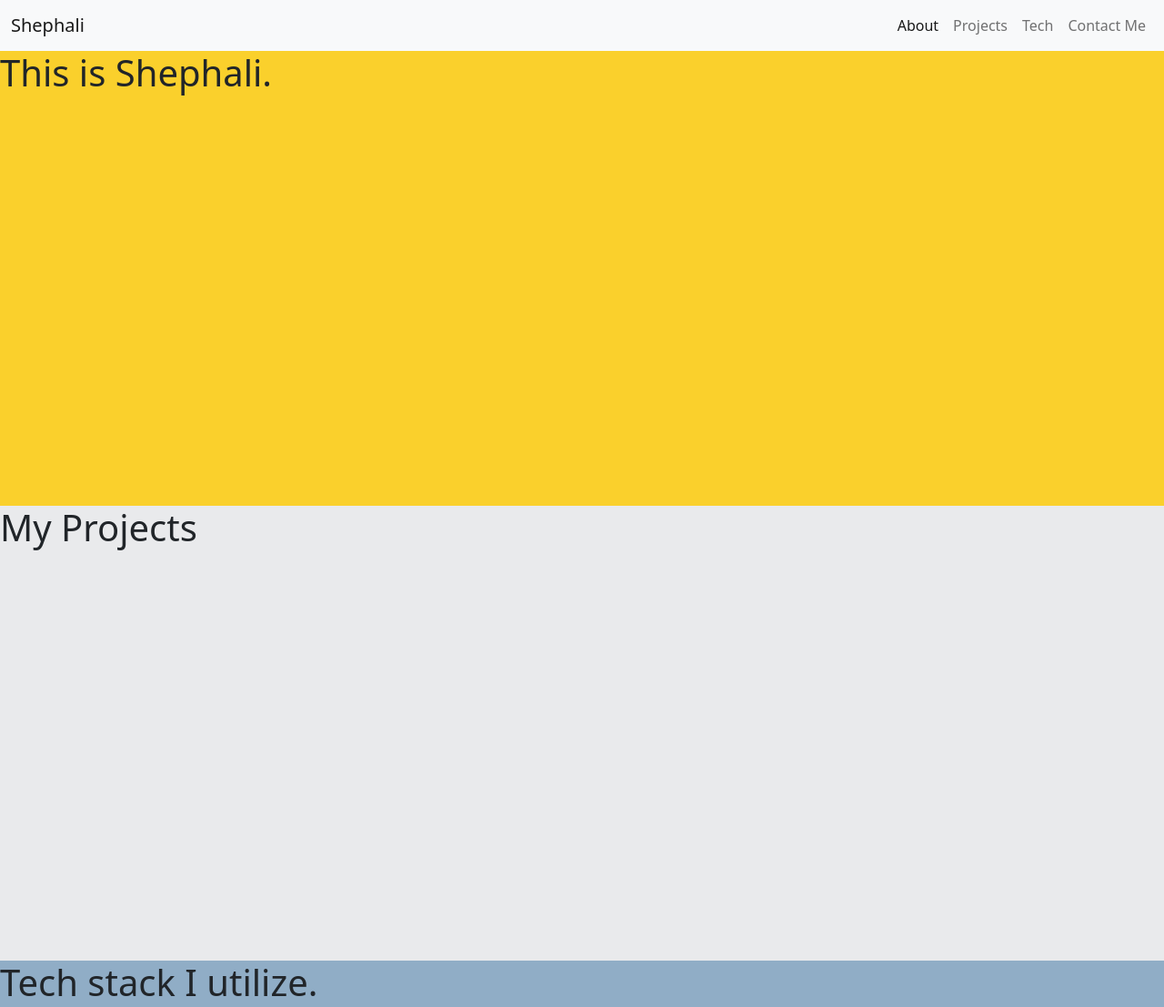
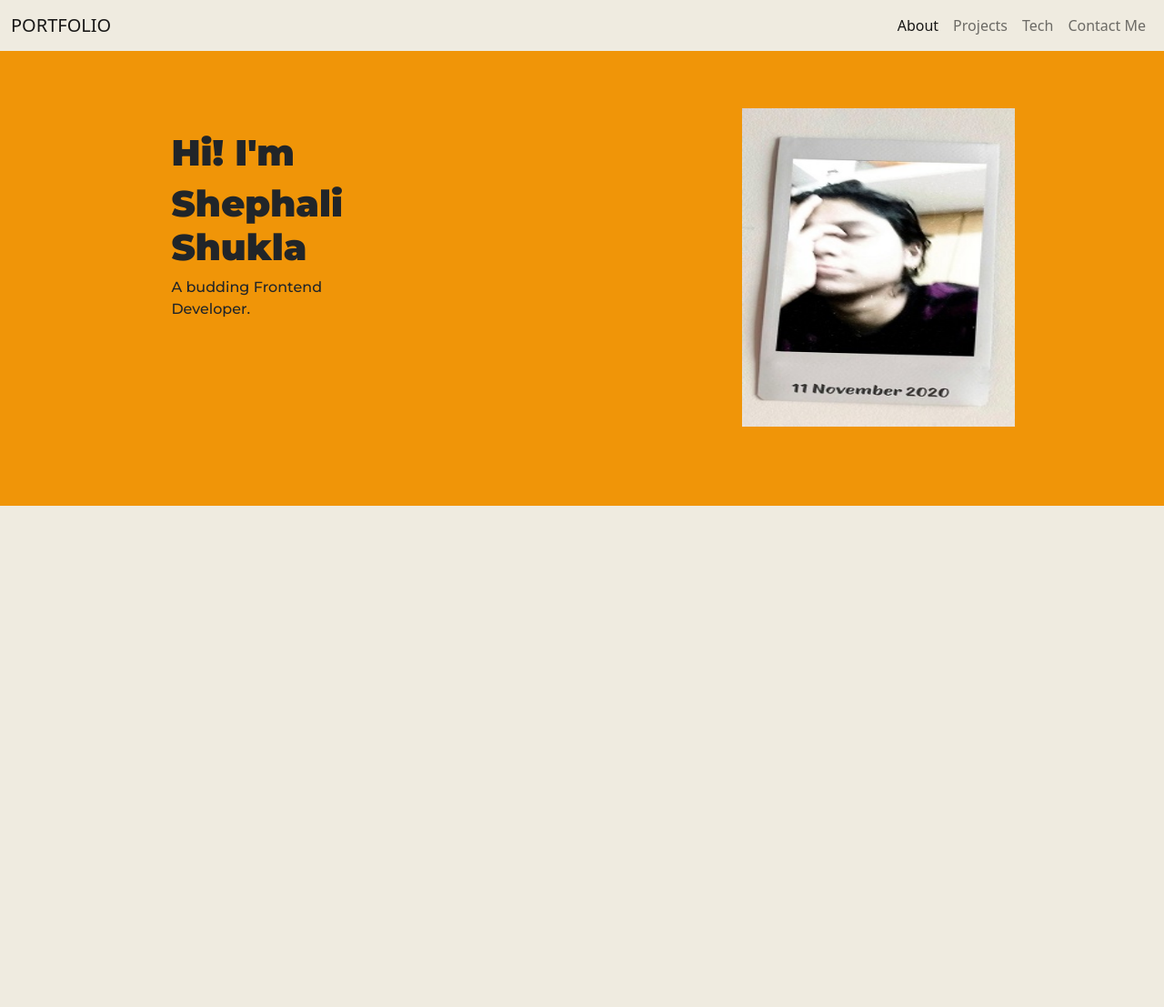
Before and after one commit to shephali-shukla/Portfolio, a plain HTML site: page index.html in a window 1280 px wide. Shown: the top 1107 px of the page at 91% size. After the commit the page ends 800 px from the top, so only its background shows below. Drawn offline with nearby package versions, Linux system fonts and the light colour scheme.

Commit message:
Modified index.html & style.css

```diff
--- a/CSS/style.css
+++ b/CSS/style.css
@@ -1,24 +1,43 @@
+@import url('https://fonts.googleapis.com/css2?family=Caveat:wght@700&family=Montserrat:wght@100;300;400;500;900&display=swap');
 /* Body */
 body{
   background-color: #EFEBE0;
+  font-size: 'Montserrat';
 }
 
+navbar-brand{
+  font-family: 'Montserrat';
+  font-weight: 900;
+}
+
+/* Title */
 #title{
-  background-color: #FAD02C;
+  background-color: #f09508;
+
   height: 500px;
 }
 
-#projects{
-  background-color: #E9EAEC;
-  height: 500px;
+.about{
+  padding: 7% 15%;
 }
 
-#technologies{
-  background-color: #90ADC6;
-  height: 500px;
+.title-text{
+  font-family: 'Montserrat';
+  font-weight: 900;
 }
 
-#contact{
-  background-color: #E9EAEC;
-  height: 200px;
+.title-sub-text{
+  font-family: 'Montserrat';
+  font-weight: 500;
 }
+
+.title-image{
+  padding: 5% 15%;
+  margin: 0 auto;
+}
+
+.Shephali{
+  height: 350px;
+  width: 300px;
+
+}
--- a/index.html
+++ b/index.html
@@ -15,9 +15,9 @@
 <body>
     <!--Navigation-->
     <section id="navigation">
-        <nav class="navbar navbar-expand-lg bg-light">
+        <nav class="navbar navbar-expand-lg">
             <div class="container-fluid">
-              <a class="navbar-brand" href="#">Shephali</a>
+              <a class="navbar-brand" href="#">PORTFOLIO</a>
               <button class="navbar-toggler" type="button" data-bs-toggle="collapse" data-bs-target="#navbarNav" aria-controls="navbarNav" aria-expanded="false" aria-label="Toggle navigation">
                 <span class="navbar-toggler-icon"></span>
               </button>
@@ -43,30 +43,22 @@
 
     <!--Title-->
     <section id="title">
-        <div class="about">
-           <h1>This is Shephali.</h1>
-        </div>
+      <div class="row container-fluid">
+        <div class="about col-lg-6 col-md-3">
+          <h1 class="title-text">Hi! I'm</h1>
+          <h1 class="title-text">Shephali Shukla</h1>
+          <p class="title-sub-text">A budding Frontend Developer.</p>
+       </div>
+       <div class="title-image col-lg-6 col-md-3">
+          <img class="Shephali" src="./image/IMG_20201111_182422_907.jpg" alt="Shephali">
+       </div>
+      </div>
+
     </section>
 
     <!--Projects-->
-    <section id="projects">
-       <div>
-         <h1>My Projects</h1>
-       </div>
-    </section>
+    <!--Technologies-->
+    <!--Contact-->
 
-    <!--Technologies-->
-    <section id="technologies">
-      <div>
-        <h1>Tech stack I utilize.</h1>
-      </div>
-    </section>
-
-    <!--Contact-->
-    <section id="contact">
-      <div>
-        <h1>Contact Me</h1>
-      </div>
-    </section>
 </body>
 </html>
```
Also changed, not shown: image/IMG_20201111_182422_907.jpg (added).
